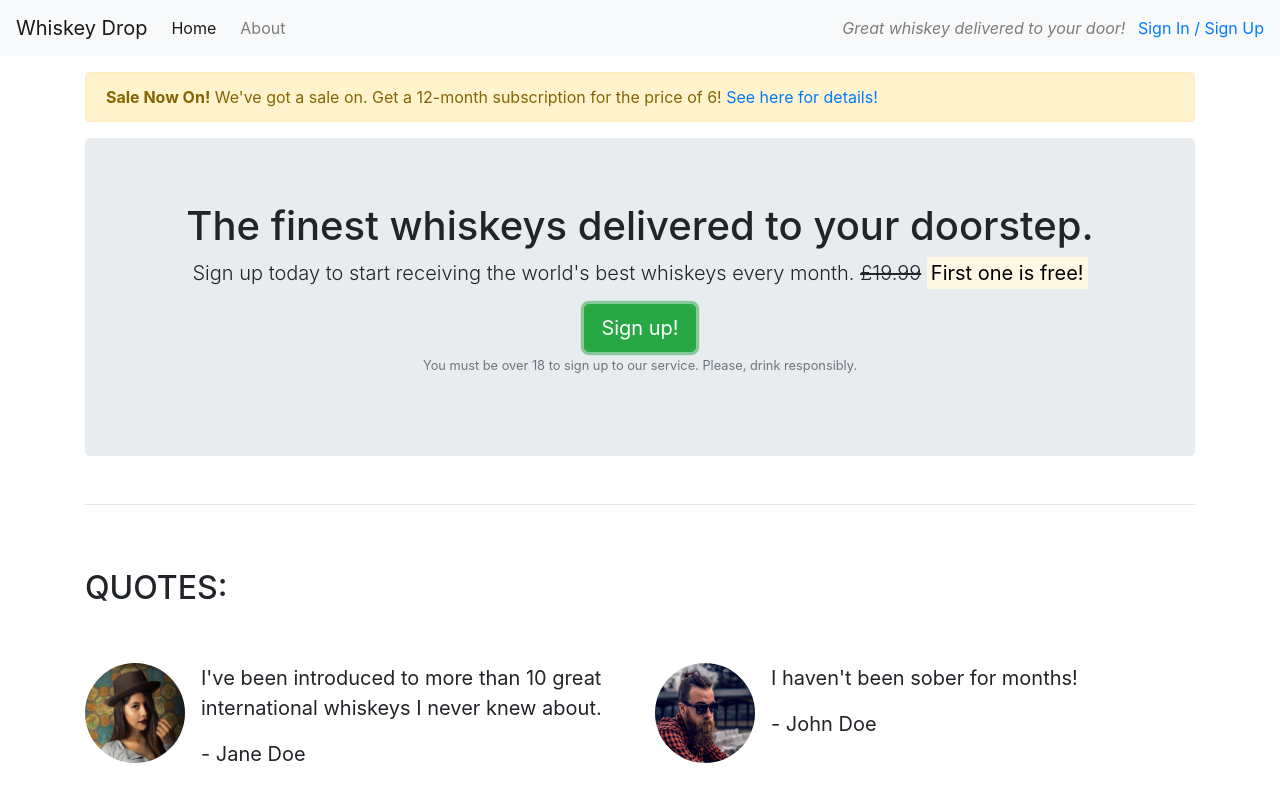
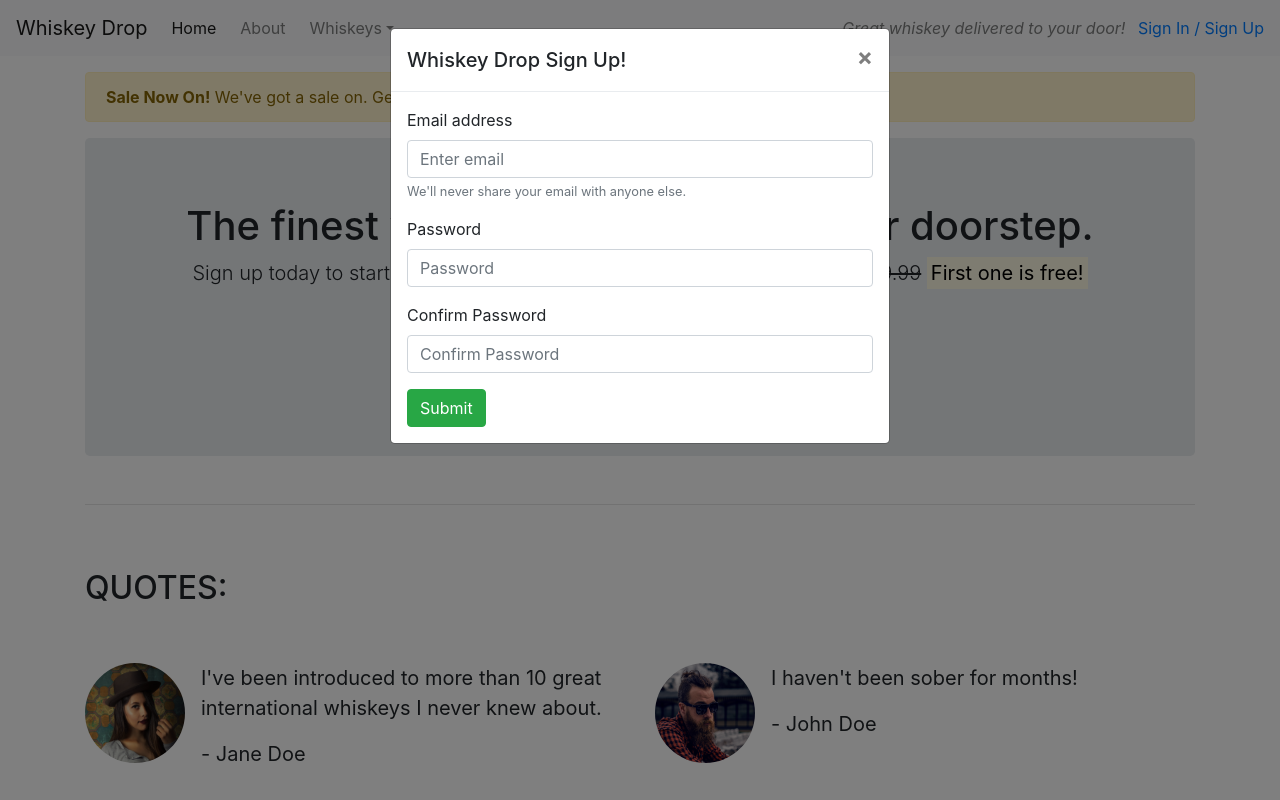
Before and after one commit to wwwar-is/Bootstrap-walkthrough, a plain HTML site: page index.html in a window 1280 px wide. Both pictures are taken after a click on the button "Sign up!". Shown: the top 800 px of the page. Drawn offline with nearby package versions, Linux system fonts and the light colour scheme.

Commit message:
add collapsable navbar and  modal sign up form

```diff
--- a/index.html
+++ b/index.html
@@ -11,18 +11,31 @@
 <body>
     <nav class="navbar navbar-light bg-light navbar-expand-sm">
         <a href="/" class="navbar-brand">Whiskey Drop</a>
-        <ul class="navbar-nav mr-auto">
-            <li class="active nav-item mr-2"><a class="nav-link" href="/">Home</a></li>
-            <li class="nav-item mr-2"><a class="nav-link" href="/about">About</a></li>
-            <li class="nav-item mr-2 d-block d-sm-none"><a href="/login">Sign In / Sign Up</a></li>
-        </ul>
+        <button class="navbar-toggler ml-auto" type="button" data-toggle="collapse" data-target="#navbarNavDropDown" aria-controls="navbarNavDropDown" aria-expanded="false" aria-label="Toggle navigation">
+        <span class="navbar-toggler-icon"></span></button>
+        <div class="collapse navbar-collapse" id="navbarNavDropDown">
+            <ul class="navbar-nav mr-auto">
+                <li class="active nav-item mr-2"><a class="nav-link" href="/">Home</a></li>
+                <li class="nav-item mr-2"><a class="nav-link" href="/about">About</a></li>
+                <li class="nav-item dropdown">
+                    <a class="nav-link dropdown-toggle" href="#" id="navbarDropdownMenuLink" role="button" data-toggle="dropdown" aria-haspopup="true" aria-expanded="false">Whiskeys</a>
+                    <div class="dropdown-menu" aria-labelledby="navbarDropdownMenuLink">
+                        <a class="dropdown-item" href="#">Irish</a>
+                        <a class="dropdown-item" href="#">Scotch</a>
+                        <a class="dropdown-item" href="#">Japanese</a>
+                        <a class="dropdown-item" href="#">American</a>
+                    </div>
+                </li>
+                <li class="nav-item mr-2 d-block d-sm-none"><a href="/login">Sign In / Sign Up</a></li>
+            </ul>
+        </div>
         <div class="d-none d-md-block">
             <p class="navbar-text my-auto mr-2"><i>Great whiskey delivered to your door!</i></p>
             <a href="/login">Sign In / Sign Up</a>
         </div>
     </nav>
     <article class="container mt-3">
-        <!-- Callout -->
+        <!-- Sale warning-->
         <div class="row d-none d-sm-block">
             <div class="col-12">
                 <div class="alert alert-warning">
@@ -31,6 +44,9 @@
                 </div>
             </div>
         </div>
+        <!-- /.sale warning-->
+
+        <!-- Callout -->
         <div class="row">
             <div class="col-12">
                 <section class="callout jumbotron text-center">
@@ -40,7 +56,7 @@
                         <span class="d-inline d-sm-none"><br></span>
                         <strong><mark>First one is free! </mark></strong>
                     </p>
-                    <button class="btn btn-success btn-lg">Sign up!</button>
+                    <button class="btn btn-success btn-lg" data-toggle="modal" data-target="#signUpModal">Sign up!</button>
                     <p class="text-muted"><small>You must be over 18 to sign up to our service. Please, drink responsibly.</small></p>
                 </section>
             </div>
@@ -161,5 +177,40 @@
         </section>
         <!-- /.monthly favourites -->
     </article>
+
+    <div class="modal" tabindex="-1" role="dialog" id="signUpModal">
+        <div class="modal-dialog" role="document">
+            <div class="modal-content">
+              <div class="modal-header">
+                <h5 class="modal-title">Whiskey Drop Sign Up!</h5>
+                <button type="button" class="close" data-dismiss="modal" aria-label="Close">
+                  <span aria-hidden="true">&times;</span>
+                </button>
+              </div>
+              <div class="modal-body">
+                  <form>
+                      <div class="form-group">
+                        <label for="exampleInputEmail1">Email address</label>
+                        <input type="email" class="form-control" id="exampleInputEmail1" aria-describedby="emailHelp" placeholder="Enter email">
+                        <small id="emailHelp" class="form-text text-muted">We'll never share your email with anyone else.</small>
+                      </div>
+                      <div class="form-group">
+                        <label for="password">Password</label>
+                        <input type="password" class="form-control" id="password" placeholder="Password">
+                      </div>
+                      <div class="form-group">
+                          <label for="confirmpassword">Confirm Password</label>
+                          <input type="password" class="form-control" id="confirmpassword" placeholder="Confirm Password">
+                      </div>
+                      <button type="submit" class="btn btn-success">Submit</button>
+                  </form>
+              </div>
+            </div>
+        </div>
+    </div>
+
+    <script src="https://code.jquery.com/jquery-3.3.1.slim.min.js" integrity="sha384-q8i/X+965DzO0rT7abK41JStQIAqVgRVzpbzo5smXKp4YfRvH+8abtTE1Pi6jizo" crossorigin="anonymous"></script>
+    <script src="https://cdn.jsdelivr.net/npm/popper.js@1.14.3/dist/umd/popper.min.js" integrity="sha384-ZMP7rVo3mIykV+2+9J3UJ46jBk0WLaUAdn689aCwoqbBJiSnjAK/l8WvCWPIPm49" crossorigin="anonymous"></script>
+    <script src="https://cdn.jsdelivr.net/npm/bootstrap@4.1.3/dist/js/bootstrap.min.js" integrity="sha384-ChfqqxuZUCnJSK3+MXmPNIyE6ZbWh2IMqE241rYiqJxyMiZ6OW/JmZQ5stwEULTy" crossorigin="anonymous"></script>
 </body>
 </html>
```
